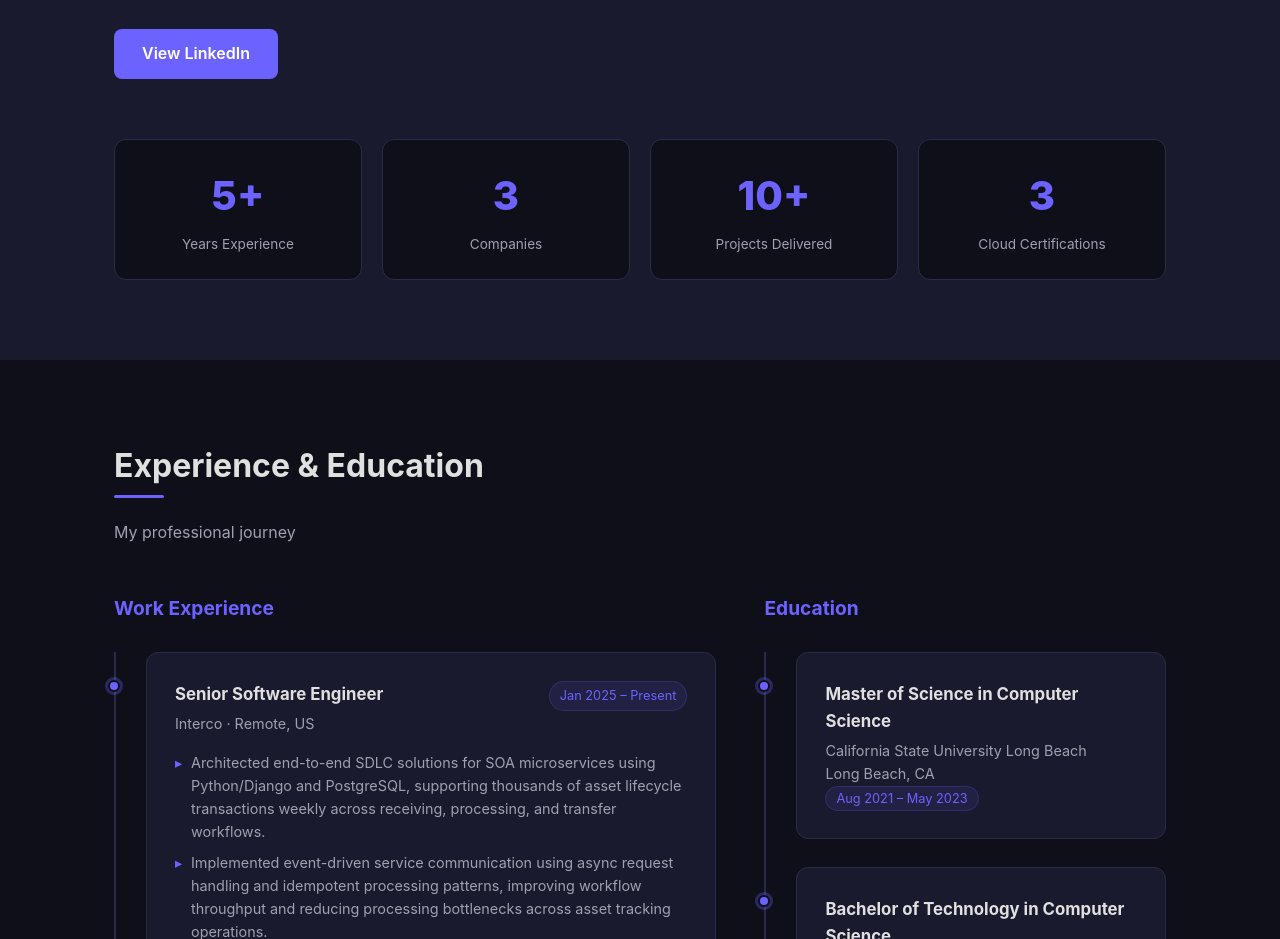
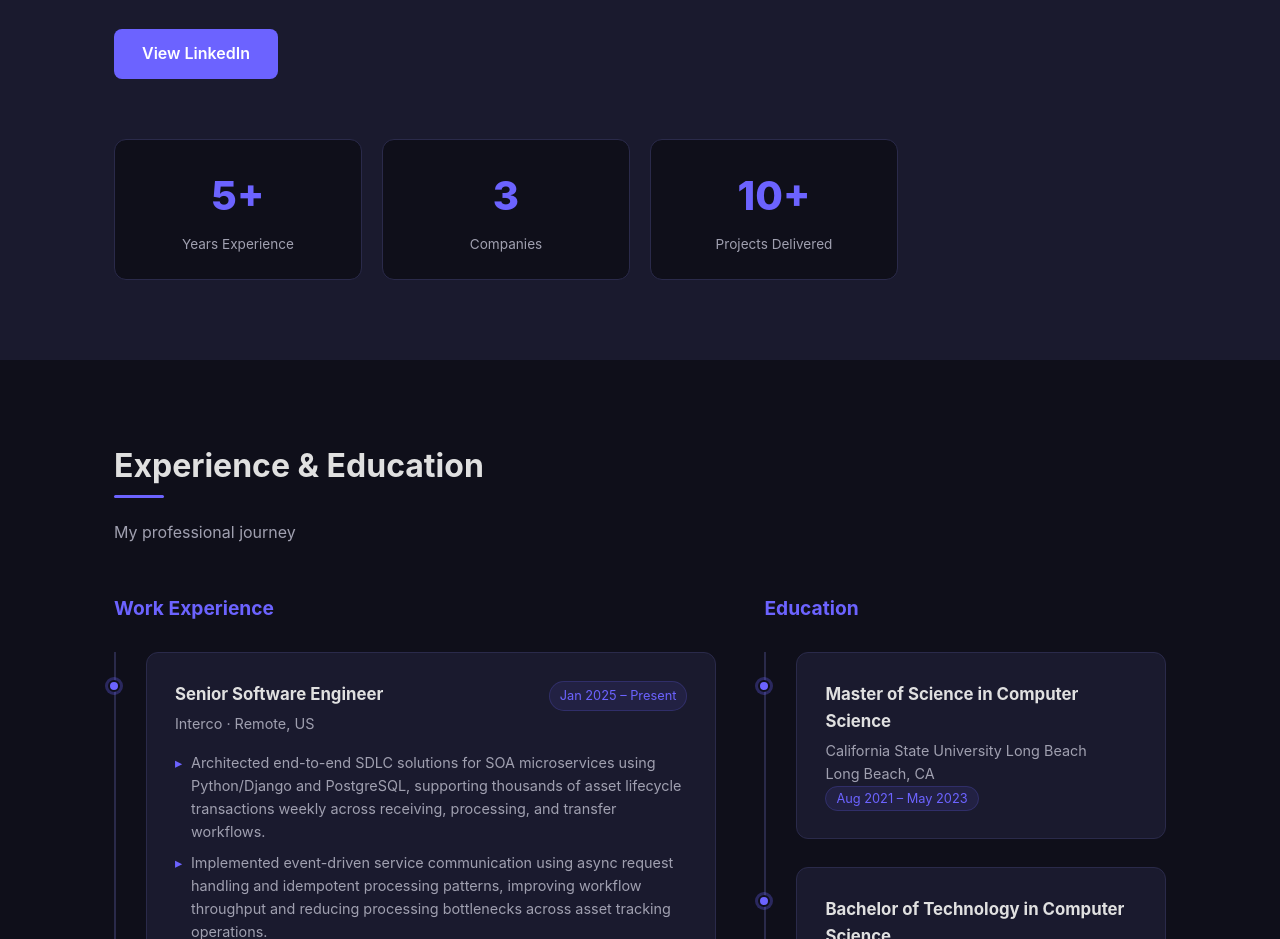
Before and after one commit to siddharth-01/portfolio, a React (Vite) app: page / in a window 1280 px wide. Shown: the part 1680-2619 px from the top of the page. Built offline with nearby package versions, Linux system fonts and the light colour scheme.

Commit message:
Remove cloud certifications stat, fix photo

```diff
--- a/src/components/About.jsx
+++ b/src/components/About.jsx
@@ -32,7 +32,6 @@ const stats = [
   { value: 5, label: 'Years Experience', suffix: '+' },
   { value: 3, label: 'Companies', suffix: '' },
   { value: 10, label: 'Projects Delivered', suffix: '+' },
-  { value: 3, label: 'Cloud Certifications', suffix: '' },
 ];
 
 export default function About() {
```
